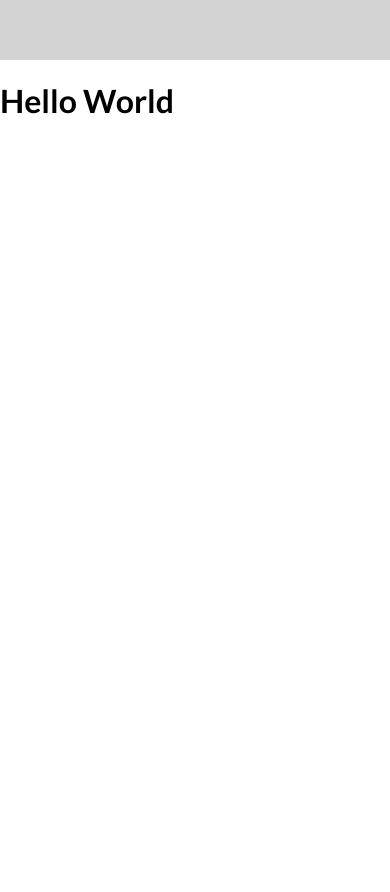
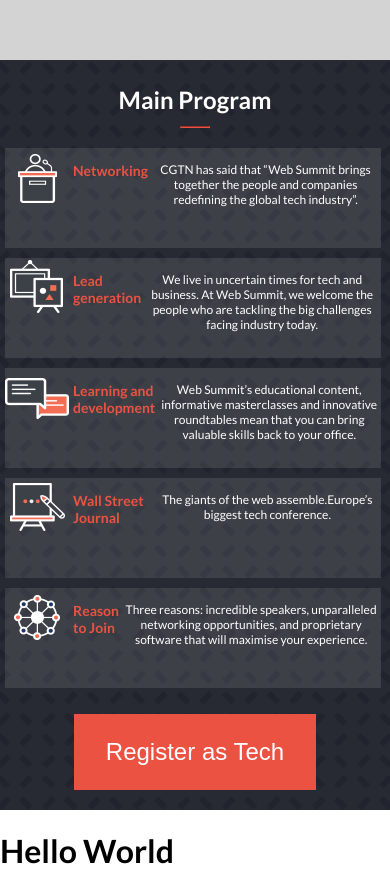
Before and after one commit to baqar-abbas/web-summit-revision, a website: page index.html in a window 390 px wide. Shown: the part 910-1802 px from the top of the page. Before the commit the page ends 1052 px from the top, so only its background shows below. Drawn offline with Linux system fonts and the light colour scheme.

Commit message:
create mobile version of main program section

```diff
--- a/index.html
+++ b/index.html
@@ -129,6 +129,38 @@
                 <h5 class="whole-link"><a>SEE THE WHOLE PROGRAM</a></h5>
             </div>
         </div>
+        <!-- Mobile Program Section -->
+        <div class="cover-program">
+            <div class="program-list">
+                <h2>Main Program<hr class="hr"></h2>
+                <ul class="bg-program">
+                    <li><img src="./images/programicon1.png" alt="Networking"></li>
+                    <li><h3>Networking</h3></li>
+                    <li> <p>CGTN has said that “Web Summit brings together the people and companies redefining the global tech industry”.</p></li>
+                </ul>
+                <ul class="bg-program">
+                    <li><img src="./images/programicon2.png" alt="lead"></li>
+                    <li><h3>Lead generation</h3></li>
+                    <li><p>We live in uncertain times for tech and business. At Web Summit, we welcome the people who are tackling the big challenges facing industry today.</p></li>
+                </ul>
+                <ul class="bg-program">
+                    <li><img src="./images/programicon3.png" alt="learning"></li>
+                    <li><h3>Learning and development</h3></li>
+                    <li><p>Web Summit’s educational content, informative masterclasses and innovative roundtables mean that you can bring valuable skills back to your office.</p></li>
+                </ul>
+                <ul class="bg-program program-item">
+                    <li><img src="./images/programicon4.png" alt="Journal"></li>
+                    <li><h3>Wall Street Journal</h3></li>
+                    <li><p>The giants of the web assemble.Europe’s biggest tech conference.</p></li>
+                </ul>
+                <ul class="bg-program">
+                    <li><img src="./images/programicon05.png" alt="Exhibition"></li>
+                    <li><h3>Reason to Join</h3></li>
+                    <li><p>Three reasons: incredible speakers, unparalleled networking opportunities, and proprietary software that will maximise your experience.</p></li>
+                </ul>
+                <button class="join-btn"><a class="buttonlink" href="#">Register as Tech</a></button>
+            </div>
+        </div>
     </section>
     </main>
     <h1>Hello World</h1>
--- a/styles.css
+++ b/styles.css
@@ -31,6 +31,10 @@
 }
 
 .headline {
+  display: none;
+}
+
+.cover-program {
   display: none;
 }
 
@@ -369,4 +373,75 @@
     color: #272a31;
   }
 
+  .cover-program {
+    display: block;
+    background-image: url('./images/patternbg.png');
+    background-repeat: repeat;
+    background-position: center;
+    background-color: rgb(39, 42, 50);
+    padding: 5px;
+    width: 100%;
+    height: 750px;
+  }
+
+  .program-list {
+    text-align: center;
+  }
+
+  .program-list h2 {
+    color: #fff;
+    margin-top: 20px;
+  }
+
+  .bg-program {
+    display: flex;
+    list-style-type: none;
+    margin: 0;
+    padding: 0;
+    height: 100px;
+    margin-top: 10px;
+    background: rgba(255, 255, 255, 0.1);
+    width: 99%;
+  }
+
+  .bg-program img {
+    padding: 0%;
+  }
+
+  .bg-program li h3 {
+    color: #ec5242;
+    font-size: 14px;
+    text-align: left;
+    padding-left: 2px;
+    margin-left: 2px;
+    width: 99%;
+  }
+
+  .bg-program li p {
+    font-size: 12px;
+    color: #fff;
+    margin-left: 2px;
+    padding: 2px;
+  }
+
+
+.join-btn {
+  width: auto;
+  background-color: #ec5242;
+  margin-top: 4rem;
+  position: relative;
+  -ms-transform: translateY(-50%);
+  transform: translateY(-50%);
+  padding: 1.5rem 2rem;
+  border: none;
+  align-items: center;
+  text-align: center;
 }
+
+.buttonlink {
+  text-decoration: none;
+  color: #fff;
+  font-size: 24px;
+}
+
+}
```
